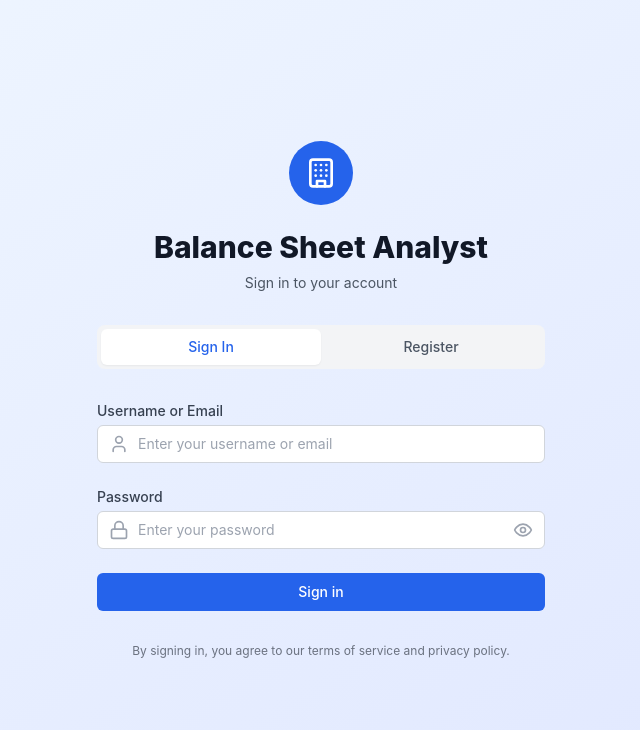
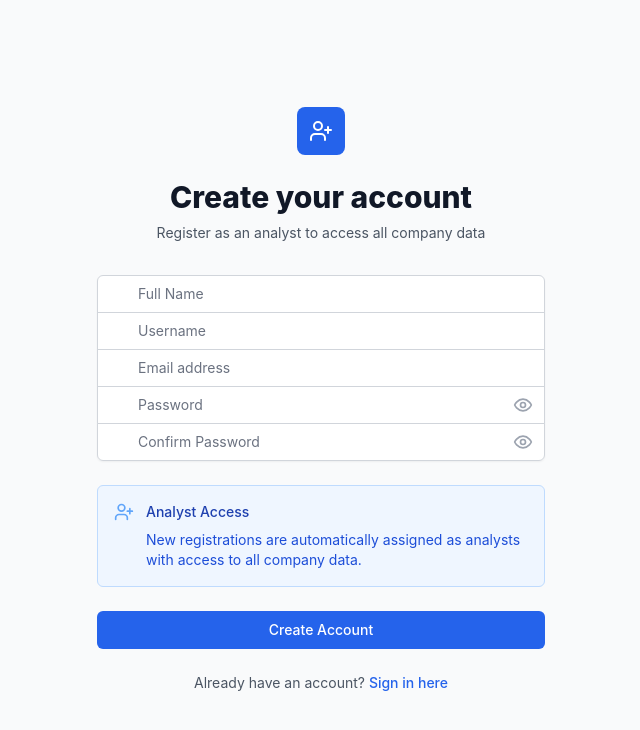
Before and after one commit to mayenkk/balance-sheet-analyst, a React (Create React App) app in the folder frontend/: page /register in a window 1280 px wide. Before the commit this address led to /login. Shown: the top 730 px of the page, without its empty margins (319-959 px from the left). Built offline with nearby package versions, Linux system fonts and the light colour scheme.

Commit message:
Implement user registration for analysts with automatic access to all companies; update frontend to include registration page and modify login to enforce analyst role during registration. Enhance README to reflect new registration process.

```diff
--- a/frontend/src/App.tsx
+++ b/frontend/src/App.tsx
@@ -4,6 +4,7 @@ import { QueryClient, QueryClientProvider } from 'react-query';
 import { Toaster } from 'react-hot-toast';
 import { AuthProvider, useAuth } from './contexts/AuthContext.tsx';
 import Login from './pages/Login.tsx';
+import Register from './pages/Register.tsx';
 import Dashboard from './pages/Dashboard.tsx';
 import Chat from './pages/Chat.tsx';
 import Layout from './components/Layout.tsx';
@@ -65,6 +66,11 @@ const AppRoutes: React.FC = () => {
           <Login />
         </PublicRoute>
       } />
+      <Route path="/register" element={
+        <PublicRoute>
+          <Register />
+        </PublicRoute>
+      } />
 
       {/* Protected Routes */}
       <Route path="/" element={
--- a/frontend/src/pages/Login.tsx
+++ b/frontend/src/pages/Login.tsx
@@ -33,7 +33,12 @@ const Login: React.FC = () => {
   };
 
   const handleRegister = async (data: RegisterFormData) => {
-    const success = await register(data);
+    // Force role to be analyst for new registrations
+    const registerData = {
+      ...data,
+      role: 'analyst'
+    };
+    const success = await register(registerData);
     if (success) {
       registerForm.reset();
       setIsLogin(true);
@@ -231,20 +236,16 @@ const Login: React.FC = () => {
               </label>
               <div className="mt-1">
                 <select
-                  {...registerForm.register('role', { required: 'Role is required' })}
-                  className="block w-full px-3 py-2 border border-gray-300 rounded-md shadow-sm focus:outline-none focus:ring-blue-500 focus:border-blue-500 sm:text-sm"
+                  {...registerForm.register('role')}
+                  className="block w-full px-3 py-2 border border-gray-300 rounded-md shadow-sm focus:outline-none focus:ring-blue-500 focus:border-blue-500 sm:text-sm bg-gray-100"
+                  disabled
                 >
-                  <option value="">Select a role</option>
-                  <option value="analyst">Financial Analyst</option>
-                  <option value="ceo">CEO</option>
-                  <option value="top_management">Top Management</option>
+                  <option value="analyst">Financial Analyst (Default)</option>
                 </select>
               </div>
-              {registerForm.formState.errors.role && (
-                <p className="mt-1 text-sm text-red-600">
-                  {registerForm.formState.errors.role.message}
-                </p>
-              )}
+              <p className="mt-1 text-sm text-gray-500">
+                New registrations are automatically assigned as analysts with access to all company data.
+              </p>
             </div>
 
             <div>
--- /dev/null
+++ b/frontend/src/pages/Register.tsx
@@ -0,0 +1,231 @@
+import React, { useState } from 'react';
+import { useNavigate, Link } from 'react-router-dom';
+import { useMutation } from 'react-query';
+import { Eye, EyeOff, User, Mail, Lock, UserPlus } from 'lucide-react';
+import { authAPI } from '../services/api.ts';
+import toast from 'react-hot-toast';
+
+const Register: React.FC = () => {
+  const [formData, setFormData] = useState({
+    email: '',
+    username: '',
+    full_name: '',
+    password: '',
+    confirmPassword: ''
+  });
+  const [showPassword, setShowPassword] = useState(false);
+  const [showConfirmPassword, setShowConfirmPassword] = useState(false);
+  const navigate = useNavigate();
+
+  const registerMutation = useMutation(
+    (userData: { email: string; username: string; full_name: string; password: string }) =>
+      authAPI.register(userData),
+    {
+      onSuccess: (data) => {
+        toast.success('Registration successful! Please login.');
+        navigate('/login');
+      },
+      onError: (error: any) => {
+        toast.error(error.response?.data?.detail || 'Registration failed. Please try again.');
+      },
+    }
+  );
+
+  const handleSubmit = (e: React.FormEvent) => {
+    e.preventDefault();
+
+    // Validation
+    if (formData.password !== formData.confirmPassword) {
+      toast.error('Passwords do not match');
+      return;
+    }
+
+    if (formData.password.length < 6) {
+      toast.error('Password must be at least 6 characters long');
+      return;
+    }
+
+    // Submit registration
+    registerMutation.mutate({
+      email: formData.email,
+      username: formData.username,
+      full_name: formData.full_name,
+      password: formData.password
+    });
+  };
+
+  const handleChange = (e: React.ChangeEvent<HTMLInputElement>) => {
+    setFormData({
+      ...formData,
+      [e.target.name]: e.target.value
+    });
+  };
+
+  return (
+    <div className="min-h-screen flex items-center justify-center bg-gray-50 py-12 px-4 sm:px-6 lg:px-8">
+      <div className="max-w-md w-full space-y-8">
+        <div>
+          <div className="mx-auto h-12 w-12 bg-blue-600 rounded-lg flex items-center justify-center">
+            <UserPlus className="h-6 w-6 text-white" />
+          </div>
+          <h2 className="mt-6 text-center text-3xl font-extrabold text-gray-900">
+            Create your account
+          </h2>
+          <p className="mt-2 text-center text-sm text-gray-600">
+            Register as an analyst to access all company data
+          </p>
+        </div>
+
+        <form className="mt-8 space-y-6" onSubmit={handleSubmit}>
+          <div className="rounded-md shadow-sm -space-y-px">
+            {/* Full Name */}
+            <div className="relative">
+              <div className="absolute inset-y-0 left-0 pl-3 flex items-center pointer-events-none">
+                <User className="h-5 w-5 text-gray-400" />
+              </div>
+              <input
+                name="full_name"
+                type="text"
+                required
+                className="appearance-none rounded-none relative block w-full px-3 py-2 pl-10 border border-gray-300 placeholder-gray-500 text-gray-900 rounded-t-md focus:outline-none focus:ring-blue-500 focus:border-blue-500 focus:z-10 sm:text-sm"
+                placeholder="Full Name"
+                value={formData.full_name}
+                onChange={handleChange}
+              />
+            </div>
+
+            {/* Username */}
+            <div className="relative">
+              <div className="absolute inset-y-0 left-0 pl-3 flex items-center pointer-events-none">
+                <User className="h-5 w-5 text-gray-400" />
+              </div>
+              <input
+                name="username"
+                type="text"
+                required
+                className="appearance-none rounded-none relative block w-full px-3 py-2 pl-10 border border-gray-300 placeholder-gray-500 text-gray-900 focus:outline-none focus:ring-blue-500 focus:border-blue-500 focus:z-10 sm:text-sm"
+                placeholder="Username"
+                value={formData.username}
+                onChange={handleChange}
+              />
+            </div>
+
+            {/* Email */}
+            <div className="relative">
+              <div className="absolute inset-y-0 left-0 pl-3 flex items-center pointer-events-none">
+                <Mail className="h-5 w-5 text-gray-400" />
+              </div>
+              <input
+                name="email"
+                type="email"
+                required
+                className="appearance-none rounded-none relative block w-full px-3 py-2 pl-10 border border-gray-300 placeholder-gray-500 text-gray-900 focus:outline-none focus:ring-blue-500 focus:border-blue-500 focus:z-10 sm:text-sm"
+                placeholder="Email address"
+                value={formData.email}
+                onChange={handleChange}
+              />
+            </div>
+
+            {/* Password */}
+            <div className="relative">
+              <div className="absolute inset-y-0 left-0 pl-3 flex items-center pointer-events-none">
+                <Lock className="h-5 w-5 text-gray-400" />
+              </div>
+              <input
+                name="password"
+                type={showPassword ? 'text' : 'password'}
+                required
+                className="appearance-none rounded-none relative block w-full px-3 py-2 pl-10 pr-10 border border-gray-300 placeholder-gray-500 text-gray-900 focus:outline-none focus:ring-blue-500 focus:border-blue-500 focus:z-10 sm:text-sm"
+                placeholder="Password"
+                value={formData.password}
+                onChange={handleChange}
+              />
+              <button
+                type="button"
+                className="absolute inset-y-0 right-0 pr-3 flex items-center"
+                onClick={() => setShowPassword(!showPassword)}
+              >
+                {showPassword ? (
+                  <EyeOff className="h-5 w-5 text-gray-400" />
+                ) : (
+                  <Eye className="h-5 w-5 text-gray-400" />
+                )}
+              </button>
+            </div>
+
+            {/* Confirm Password */}
+            <div className="relative">
+              <div className="absolute inset-y-0 left-0 pl-3 flex items-center pointer-events-none">
+                <Lock className="h-5 w-5 text-gray-400" />
+              </div>
+              <input
+                name="confirmPassword"
+                type={showConfirmPassword ? 'text' : 'password'}
+                required
+                className="appearance-none rounded-none relative block w-full px-3 py-2 pl-10 pr-10 border border-gray-300 placeholder-gray-500 text-gray-900 rounded-b-md focus:outline-none focus:ring-blue-500 focus:border-blue-500 focus:z-10 sm:text-sm"
+                placeholder="Confirm Password"
+                value={formData.confirmPassword}
+                onChange={handleChange}
+              />
+              <button
+                type="button"
+                className="absolute inset-y-0 right-0 pr-3 flex items-center"
+                onClick={() => setShowConfirmPassword(!showConfirmPassword)}
+              >
+                {showConfirmPassword ? (
+                  <EyeOff className="h-5 w-5 text-gray-400" />
+                ) : (
+                  <Eye className="h-5 w-5 text-gray-400" />
+                )}
+              </button>
+            </div>
+          </div>
+
+          <div className="bg-blue-50 border border-blue-200 rounded-md p-4">
+            <div className="flex">
+              <div className="flex-shrink-0">
+                <UserPlus className="h-5 w-5 text-blue-400" />
+              </div>
+              <div className="ml-3">
+                <h3 className="text-sm font-medium text-blue-800">
+                  Analyst Access
+                </h3>
+                <div className="mt-2 text-sm text-blue-700">
+                  <p>New registrations are automatically assigned as analysts with access to all company data.</p>
+                </div>
+              </div>
+            </div>
+          </div>
+
+          <div>
+            <button
+              type="submit"
+              disabled={registerMutation.isLoading}
+              className="group relative w-full flex justify-center py-2 px-4 border border-transparent text-sm font-medium rounded-md text-white bg-blue-600 hover:bg-blue-700 focus:outline-none focus:ring-2 focus:ring-offset-2 focus:ring-blue-500 disabled:opacity-50 disabled:cursor-not-allowed"
+            >
+              {registerMutation.isLoading ? (
+                <div className="animate-spin rounded-full h-5 w-5 border-b-2 border-white"></div>
+              ) : (
+                'Create Account'
+              )}
+            </button>
+          </div>
+
+          <div className="text-center">
+            <p className="text-sm text-gray-600">
+              Already have an account?{' '}
+              <Link
+                to="/login"
+                className="font-medium text-blue-600 hover:text-blue-500"
+              >
+                Sign in here
+              </Link>
+            </p>
+          </div>
+        </form>
+      </div>
+    </div>
+  );
+};
+
+export default Register;
```
Also changed, not shown: 2 other files (tests, documents, lock files or other folders).
